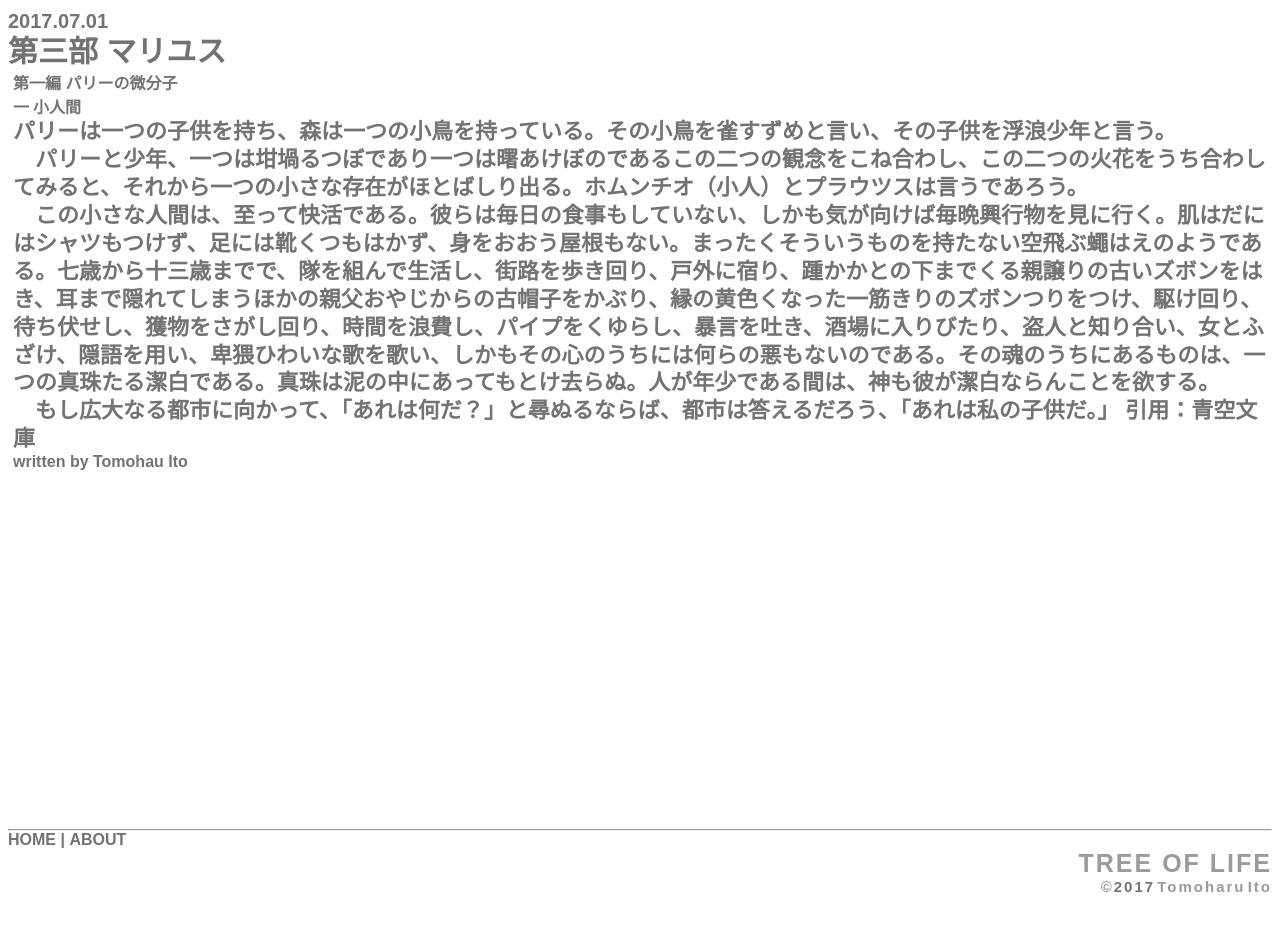
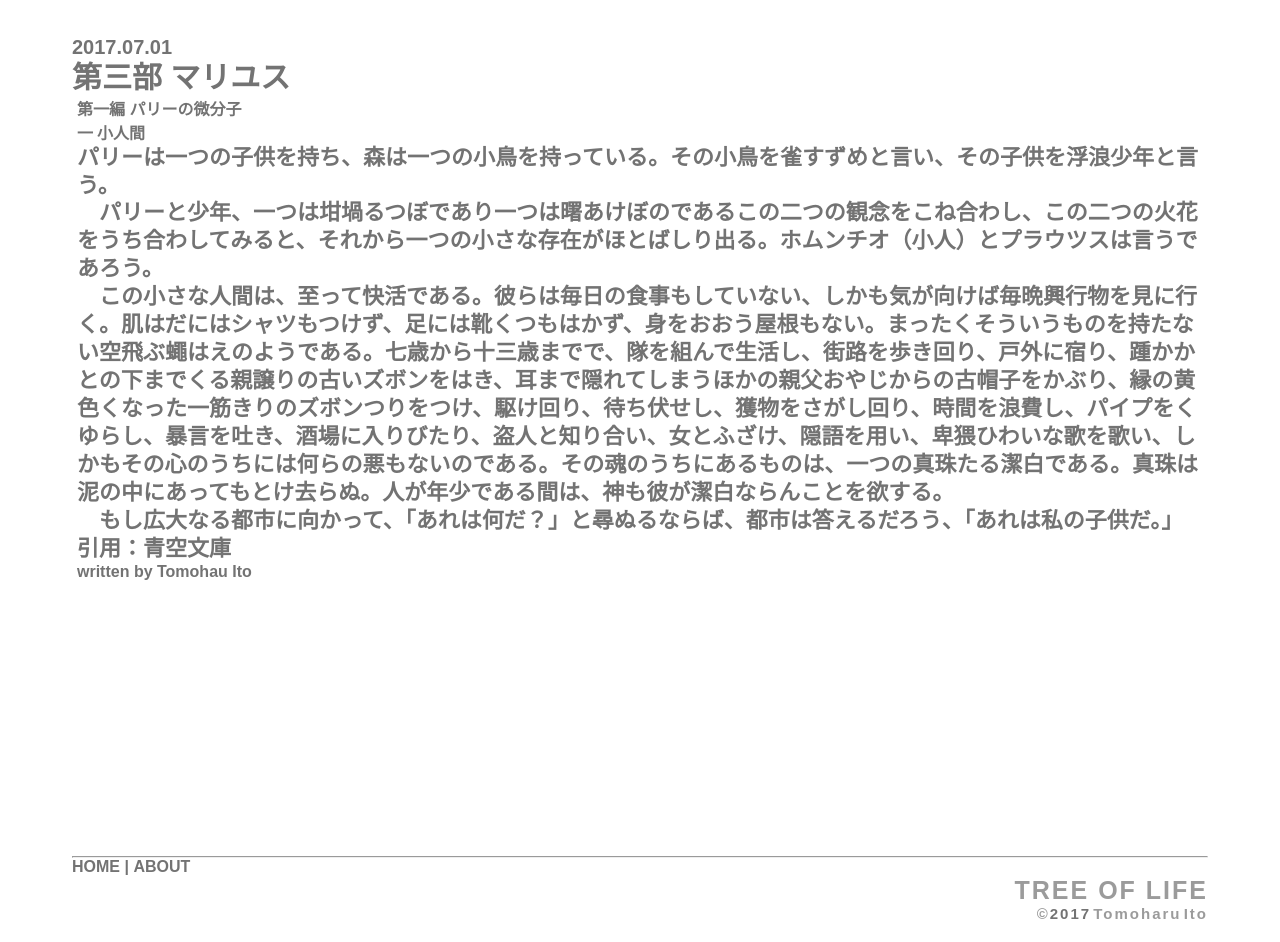
Before and after one commit to TomoharuIto/blog, a Jekyll site: the page built from _posts/2017-07-01-post.md, in a window 1280 px wide. Built offline with Jekyll 4.4.1, drawn with Linux system fonts in a browser that asks for light colours; nearby versions of some CDN libraries; some web fonts are replaced; comment, search, counter and statistics services are not loaded; before the commit the page ends 916 px from its top, so only the background shows below that.

Commit message:
Tweak the layout by CSS

```diff
--- a/common/css/post.css
+++ b/common/css/post.css
@@ -70,6 +70,7 @@ body * {
   display: flex;
   flex-direction: column;
   min-height: 100vh;
+  padding: 2% 5% 0;
 }
 
 /* ================================================== */
```
Also changed, not shown: 1 other file.
